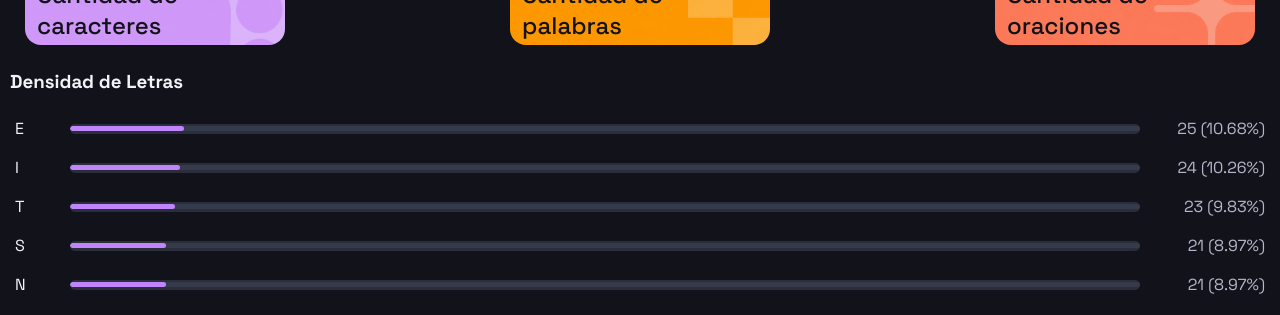
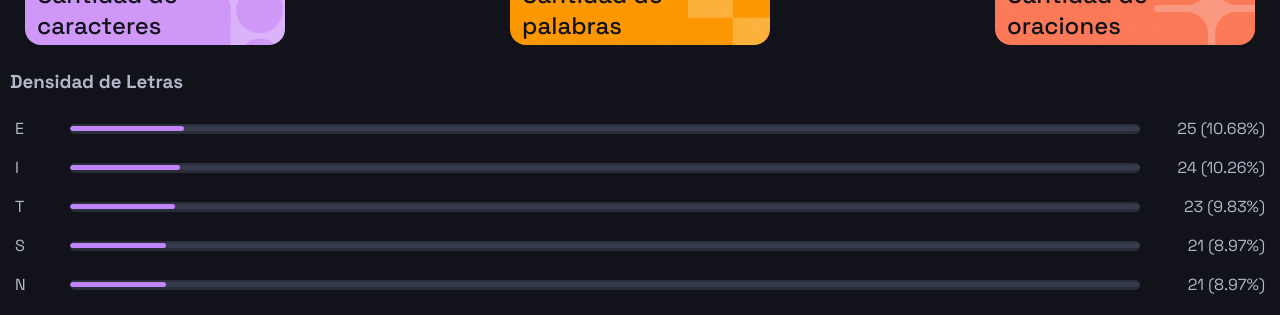
Before and after one commit to Jyonifb/character-counter-utn-curso180973, a React (Vite) app: page / in a window 1280 px wide. Shown: the part 564-879 px from the top of the page. Built offline with nearby package versions, Linux system fonts and the light colour scheme.

Commit message:
change: text color Letter Density and Letter

```diff
--- a/src/index.css
+++ b/src/index.css
@@ -231,7 +231,7 @@ main h2{
 
 .density h3{
     margin-bottom:25px;
-    color:var(--text-main);
+    color:var(--text-secondary);
     margin-left: 10px;
 }
 
@@ -254,7 +254,7 @@ main h2{
 }
 
 .letter{
-    color:var(--text-main);
+    color:var(--text-secondary);
 }
 
 .value{
```
